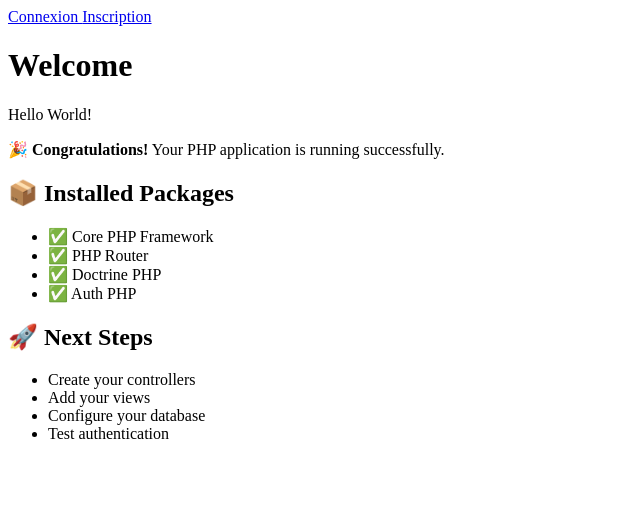
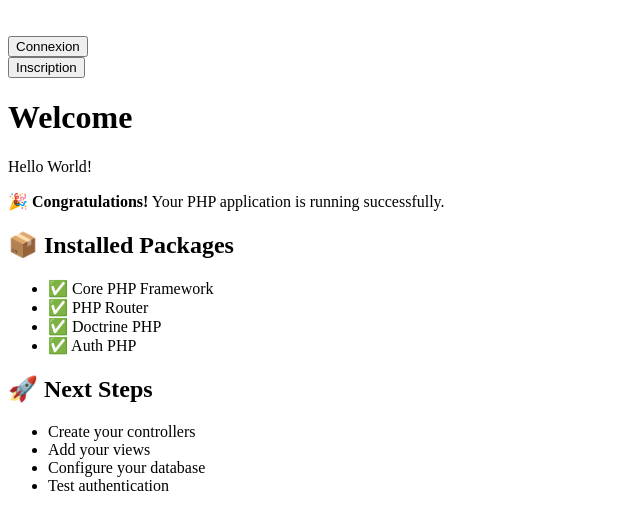
Before and after one commit to Marfael34/tpMicromania, a PHP site: page /views/home/index.html.php in a window 1280 px wide. Shown: the top 530 px of the page, without its empty margins (0-640 px from the left). Run offline with PHP 8.4, Linux system fonts and the light colour scheme.

Commit message:
mse en place du header - a finir

```diff
--- a/www/views/home/index.html.php
+++ b/www/views/home/index.html.php
@@ -1,61 +1,24 @@
-<header class="bg-blue-700 shadow-md mb-8">
-    <div class="bg-[url(../../public/assets/image/mm-icon.woff)]">
-        <div>
+<header class=" bg-[#52ae32] shadow-md mb-8 ">
+    <div class=" container  mx-auto flex items-center justify-between gap-4 md:gap-10">
+        <div class="bg-blue-800  p-2">
+            <a href="#">
+                <img src="assets/image/logo-micromania.svg" alt="" >
+            </a>
+        </div>
+        <div class="flex space-x-2 items-center">
+            <div class=" ">
+                <button class="text-gray-900 bg-stone-200 hover:bg-gray-100 p-2 text-sm md:text-xl rounded transition duration-300" type="submit" > Connexion</button>
+            </div>
             <div>
-                <div>
-                    <a href="#">
-                        <img  src="" alt="">
-                    </a>
-                </div>
-                <div class="mb-6 flex justify-end gap-4">
-                    <?php if ($isAuthenticated ?? false): ?>
-                        <div class="flex items-center gap-4">
-                            <span class="text-gray-700">
-                                Bonjour, <strong><?= htmlspecialchars($user->firstname ?? $user->email) ?></strong>
-                            </span>
-                            <a
-                                href="/todos"
-                                class="bg-purple-600 text-white px-4 py-2 rounded-lg hover:bg-purple-700 focus:outline-none focus:ring-2 focus:ring-purple-500 focus:ring-offset-2 transition duration-150">
-                                Mes Todos
-                            </a>
-                            <?php if (($user->role ?? 'user') === 'admin'): ?>
-                                <a
-                                    href="/admin"
-                                    class="bg-indigo-600 text-white px-4 py-2 rounded-lg hover:bg-indigo-700 focus:outline-none focus:ring-2 focus:ring-indigo-500 focus:ring-offset-2 transition duration-150">
-                                    Back Office
-                                </a>
-                            <?php endif; ?>
-                            <form method="POST" action="/logout" class="inline">
-                                <?= \JulienLinard\Core\Middleware\CsrfMiddleware::field() ?>
-                                <button
-                                    type="submit"
-                                    class="bg-red-600 text-white px-4 py-2 rounded-lg hover:bg-red-700 focus:outline-none focus:ring-2 focus:ring-red-500 focus:ring-offset-2 transition duration-150">
-                                    Déconnexion
-                                </button>
-                            </form>
-                        </div>
-                    <?php else: ?>
-                        <div class="flex items-center gap-4">
-                            <a
-                                href="/login"
-                                class="bg-blue-600 text-white px-4 py-2 rounded-lg hover:bg-blue-700 focus:outline-none focus:ring-2 focus:ring-blue-500 focus:ring-offset-2 transition duration-150">
-                                Connexion
-                            </a>
-                            <a
-                                href="/register"
-                                class="bg-green-600 text-white px-4 py-2 rounded-lg hover:bg-green-700 focus:outline-none focus:ring-2 focus:ring-green-500 focus:ring-offset-2 transition duration-150">
-                                Inscription
-                            </a>
-                        </div>
-                    <?php endif; ?>
-                </div>
+                <button class="text-gray-900 bg-stone-200 hover:bg-gray-100 p-2 text-sm md:text-xl rounded transition duration-300 " type="submit">
+                    Inscription
+                </button>
             </div>
         </div>
     </div>
-
 </header>
 
-<div class="container mx-auto px-4 py-8">
+<div class="container">
     <div class="max-w-4xl mx-auto bg-white rounded-lg shadow-lg p-8">
 
         <h1 class="text-4xl font-bold text-gray-800 mb-4"><?= htmlspecialchars($title ?? 'Welcome') ?></h1>
```
Also changed, not shown: www/public/index.php (+6 -6 lines), www/public/assets/image/logo-micromania.png, www/public/assets/image/mm-icons.woff (deleted), www/src/Service/EnvValidator.php (line endings or trailing spaces), 1 other file.
